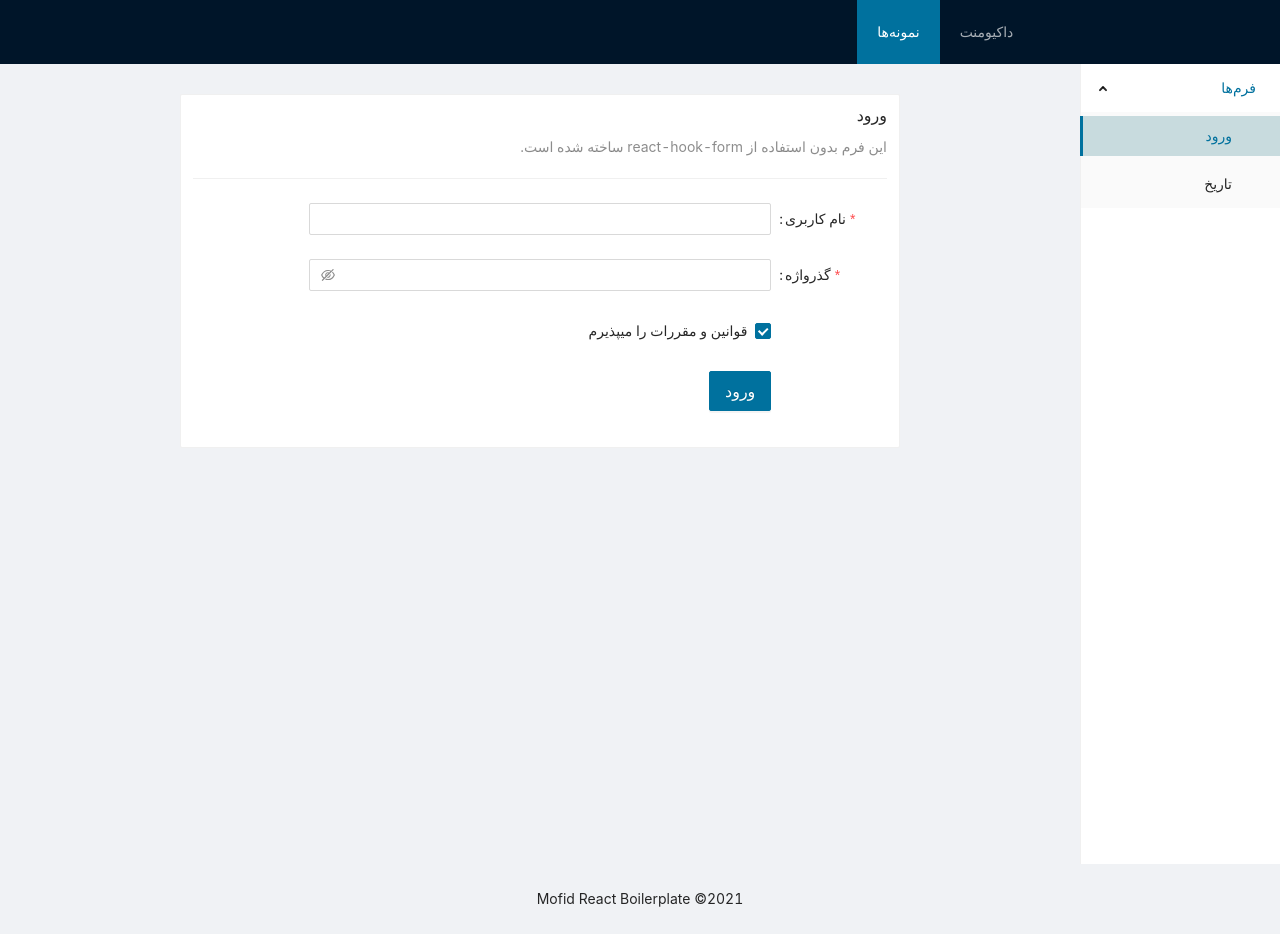
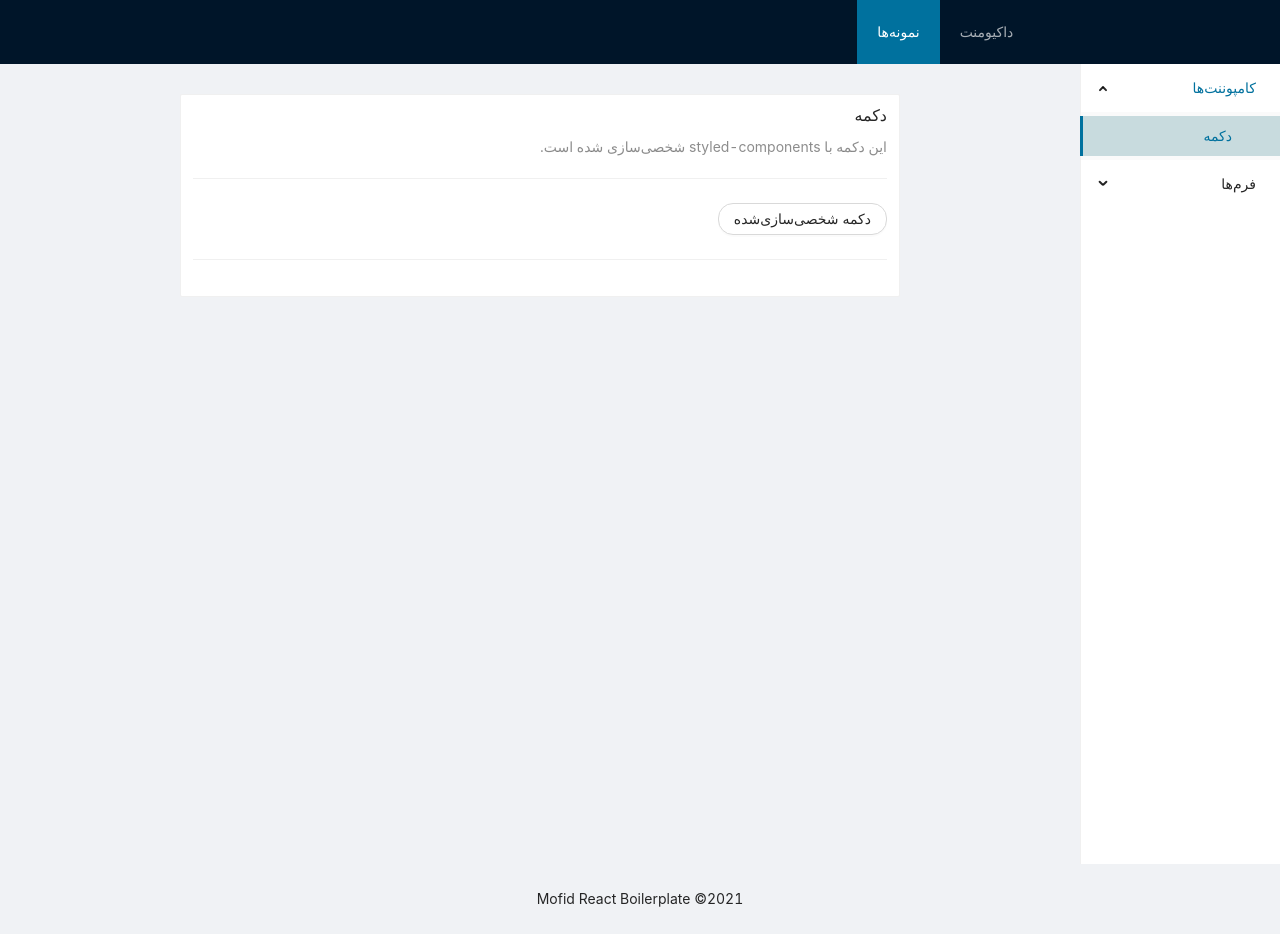
Before and after one commit to akbarazimifar/mofid-react-boilerplate, a React (Create React App) app: page /samples/components/customized-button in a window 1280 px wide. Before the commit this address led to /samples/forms/login. Built offline with nearby package versions, Linux system fonts and the light colour scheme; a web font is replaced by a local one.

Commit message:
feat: add antd button with styled-components

```diff
--- /dev/null
+++ b/src/components/customized/Button.tsx
@@ -0,0 +1,15 @@
+import React from 'react';
+import { Button as AntButton } from 'antd';
+import { ButtonProps } from 'antd/lib/button/button';
+import styled from 'styled-components';
+
+const Button: React.FunctionComponent<ButtonProps> = styled(AntButton)`
+  border-radius: 15px;
+
+  &:hover {
+    background-color: black;
+    color: white;
+  }
+`;
+
+export default Button;
--- a/src/constants/routes.js
+++ b/src/constants/routes.js
@@ -1,4 +1,14 @@
 export const SampleRoutes = [
+  {
+    title: 'کامپوننت‌ها',
+    route: 'components',
+    subRoutes: [
+      {
+        route: 'components/customized-button',
+        title: 'دکمه',
+      },
+    ],
+  },
   {
     title: 'فرم‌ها',
     route: 'forms',
--- a/src/layouts/SamplesLayout.js
+++ b/src/layouts/SamplesLayout.js
@@ -22,7 +22,7 @@ const SamplesLayout = ({ children }) => {
         <Menu
           mode="inline"
           selectedKeys={[location.pathname]}
-          defaultOpenKeys={['forms']}
+          defaultOpenKeys={[SampleRoutes[0].route]}
           style={{ height: '100%', borderRight: 0 }}
         >
           {SampleRoutes.map((sampleRoute) => (
--- /dev/null
+++ b/src/pages/samples/components/CustomizedButton.js
@@ -0,0 +1,22 @@
+import { Space, Divider } from 'antd';
+
+// Layouts
+import SampleLayout from '@layouts/SampleLayout';
+
+// Components
+import Button from '@components/customized/Button';
+
+const CustomizedButton = () => (
+  <SampleLayout
+    title="دکمه"
+    description="این دکمه با styled-components شخصی‌سازی شده است."
+  >
+    <Space>
+      <Button>دکمه شخصی‌سازی‌شده</Button>
+    </Space>
+
+    <Divider />
+  </SampleLayout>
+);
+
+export default CustomizedButton;
--- a/src/pages/samples/index.js
+++ b/src/pages/samples/index.js
@@ -1,11 +1,17 @@
 import { Suspense, lazy } from 'react';
 import { Switch, Route, Redirect } from 'react-router-dom';
+
+// Route
+import { SampleRoutes } from '@constants/routes';
 
 // Layout
 import SamplesLayout from '@layouts/SamplesLayout';
 
 const LoginForm = lazy(() => import('@pages/samples/forms/LoginForm'));
 const DateForm = lazy(() => import('@pages/samples/forms/DateForm'));
+const CustomizedButton = lazy(() =>
+  import('@pages/samples/components/CustomizedButton')
+);
 
 const index = () => (
   <Suspense fallback="Loading...">
@@ -13,7 +19,16 @@ const index = () => (
       <Switch>
         <Route path="/samples/forms/login" component={LoginForm} />
         <Route path="/samples/forms/date" component={DateForm} />
-        <Route render={() => <Redirect to="/samples/forms/login" />} />
+
+        <Route
+          path="/samples/components/customized-button"
+          component={CustomizedButton}
+        />
+        <Route
+          render={() => (
+            <Redirect to={`/samples/${SampleRoutes[0].subRoutes[0].route}`} />
+          )}
+        />
       </Switch>
     </SamplesLayout>
   </Suspense>
```
